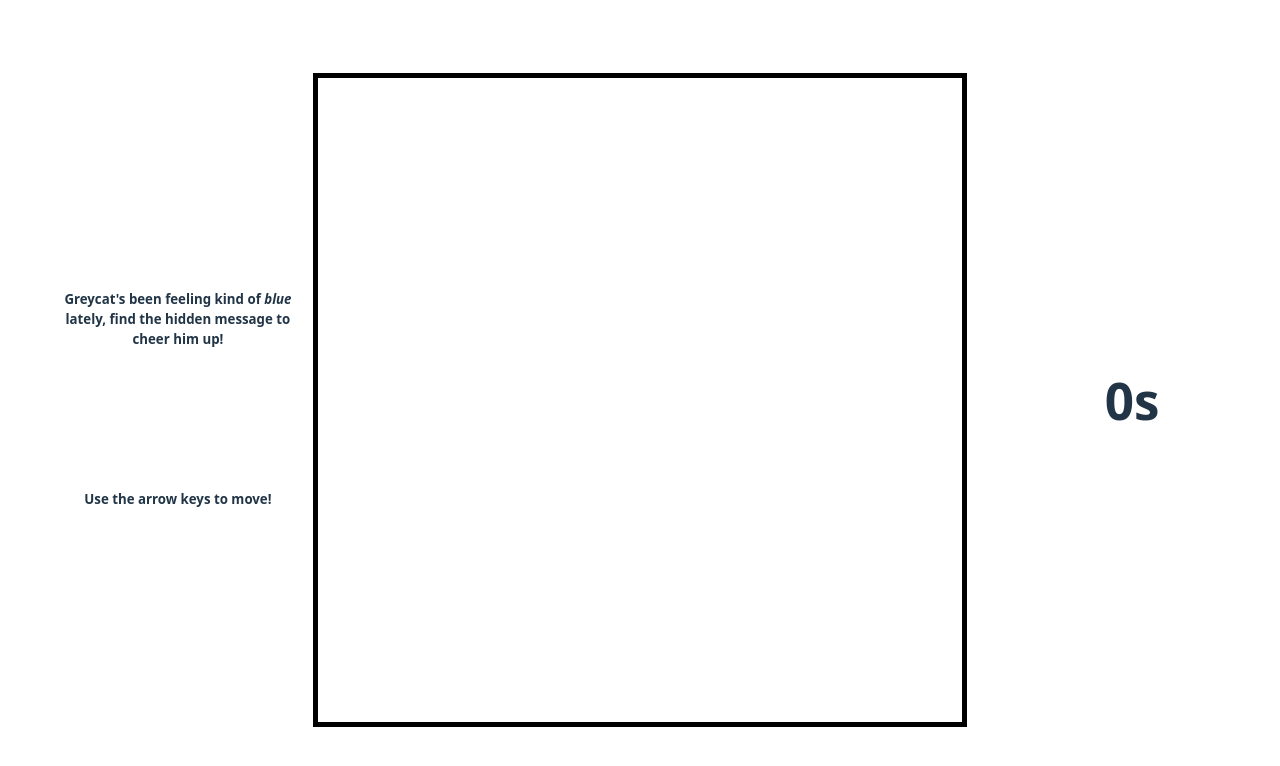
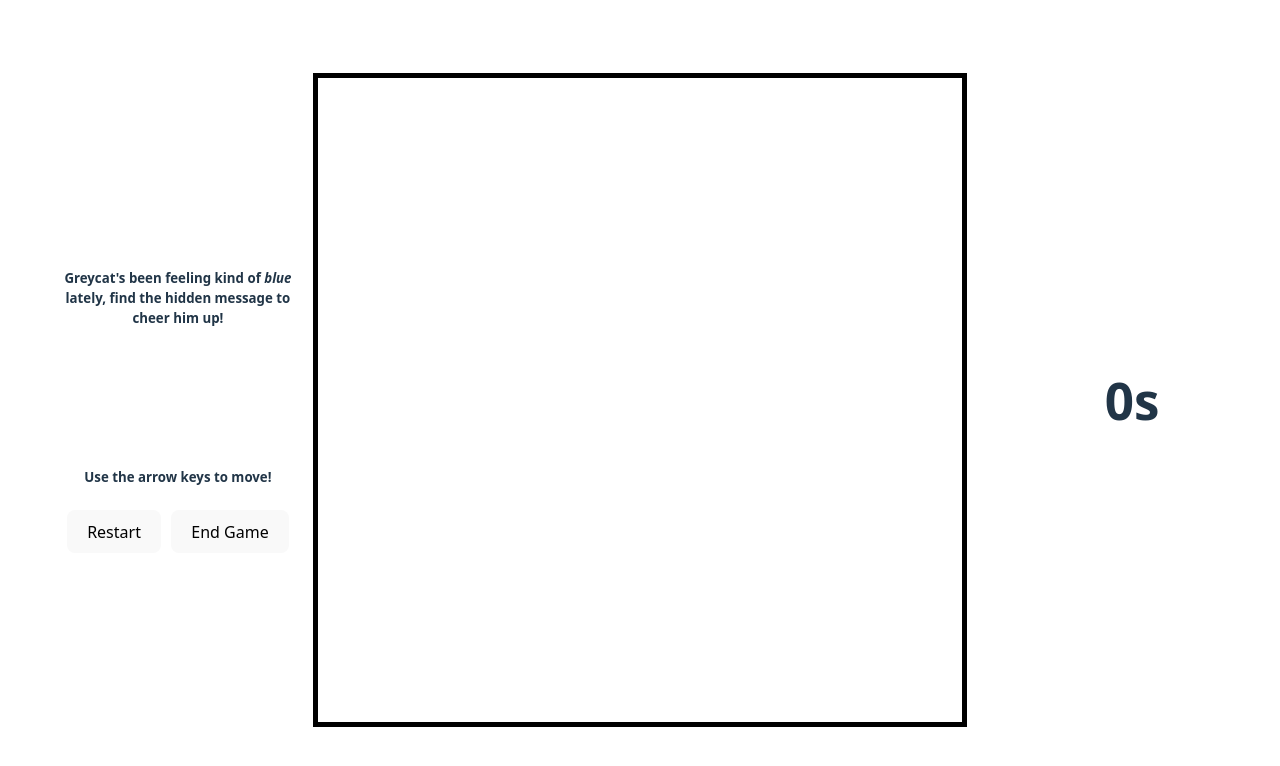
Before and after one commit to jloh02/greyctf-2025-challs-rainbow-road, a React (Vite) app in the folder frontend/: page / in a window 1280 px wide. Shown: the top 766 px of the page. Built offline with nearby package versions, Linux system fonts and the light colour scheme; no server answers.

Commit message:
Implement end game and restart

```diff
--- a/frontend/src/App.css
+++ b/frontend/src/App.css
@@ -50,6 +50,19 @@
   margin-top: 0;
 }
 
+.side-panel>.buttons {
+  display: flex;
+  flex-direction: row;
+  align-items: center;
+  justify-content: center;
+  gap: 10px;
+}
+
+.side-panel>.game-over>h2,
+.side-panel>.game-over>h3 {
+  margin: 0;
+}
+
 .maze-container {
   flex: 1;
   display: flex;
--- a/frontend/src/App.tsx
+++ b/frontend/src/App.tsx
@@ -9,6 +9,7 @@ function App() {
   const [lastUpdate, setLastUpdate] = useState<number>(Date.now());
   const [lastMoveRight, setLastMoveRight] = useState<boolean>(true);
   const [timer, setTimer] = useState<number>(5);
+  const [isGameOver, setIsGameOver] = useState<boolean>(false);
 
   const coordsRef = useRef(coords);
   useEffect(() => {
@@ -89,14 +90,26 @@ function App() {
       <div id="main-container">
         <div className="side-panel">
           <h5>Greycat's been feeling kind of <i>blue</i> lately, find the hidden message to cheer him up!</h5>
+          {!isGameOver && (<>
             <div className="keys">
               <img src="./keys.svg" />
               <h5>Use the arrow keys to move!</h5>
             </div>
+            <div className="buttons">
+              <button onClick={() => {
+                socket.emit('restart');
+                setCoords({ x: 0, y: 0 });
+              }}>Restart</button>
+              <button onClick={() => {
+                socket.emit('endGame');
+                socket.disconnect();
+                setIsGameOver(true);
+              }}>End Game</button>
             </div>
-        <div
-          className="maze-container"
-        ><div style={{
+          </>)}
+        </div>
+        <div className="maze-container">
+          <div style={{
             gridTemplateColumns: `repeat(${colors[0]?.length || 1}, 1fr)`,
             gridTemplateRows: `repeat(${colors.length || 1}, 1fr)`,
           }}>
@@ -144,10 +157,14 @@ function App() {
                   </div>
                 );
               })
-            )}</div>
+            )}
+          </div>
         </div>
         <div className="side-panel">
+          {isGameOver && <div className="game-over"><h2>Game Over</h2><h3>Refresh page to start</h3></div>}
+          {!isGameOver && (
             <div className="timer"><img src="./timer.svg" /> <h1>{timer}s</h1></div>
+          )}
         </div>
       </div>
 
```
Lines whose indentation alone changed are shown as unchanged.
